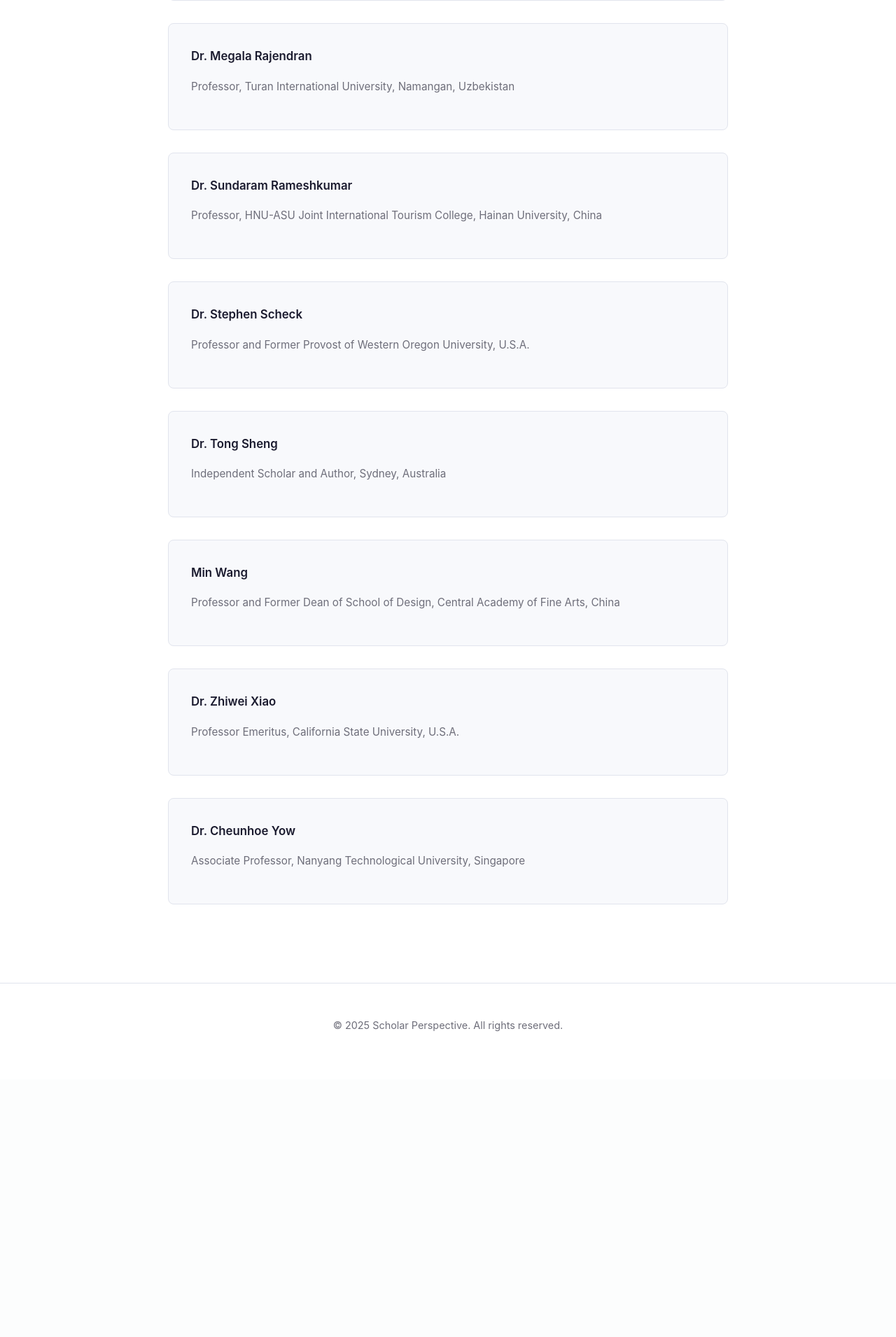
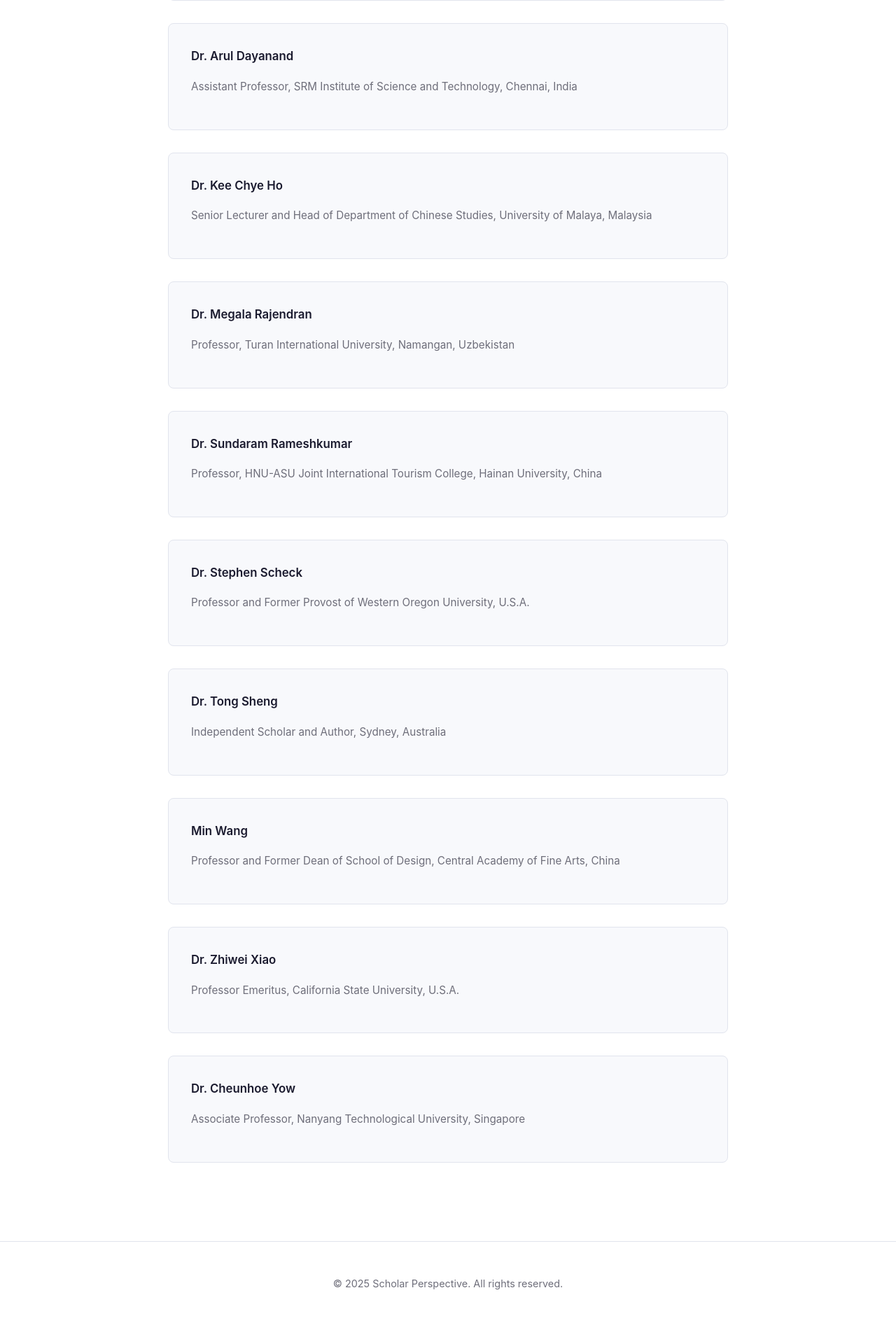
Before and after one commit to choikyo/ScholarPerspective, a Flask app: page /board in a window 1280 px wide. Shown: the part 631-2541 px from the top of the page at 70% size. Before the commit the page ends 2104 px from the top, so only its background shows below. Run offline with Flask 3, Linux system fonts and the light colour scheme.

Commit message:
Add Dr. Arul Dayanand and Dr. Kee Chye Ho to Advisory Board, update docs
Co-Authored-By: Claude Sonnet 4.6 <noreply@anthropic.com>

```diff
--- a/templates/board.html
+++ b/templates/board.html
@@ -16,6 +16,16 @@
         <div class="board-member">
             <p class="member-name">Dr. Bill Booth</p>
             <p class="member-affiliation">Professor Emeritus, Former Chair of Art Department, Morehead State University, U.S.A.</p>
+        </div>
+
+        <div class="board-member">
+            <p class="member-name">Dr. Arul Dayanand</p>
+            <p class="member-affiliation">Assistant Professor, SRM Institute of Science and Technology, Chennai, India</p>
+        </div>
+
+        <div class="board-member">
+            <p class="member-name">Dr. Kee Chye Ho</p>
+            <p class="member-affiliation">Senior Lecturer and Head of Department of Chinese Studies, University of Malaya, Malaysia</p>
         </div>
 
         <div class="board-member">
```
Also changed, not shown: CLAUDE.md (+1 -1 lines).
